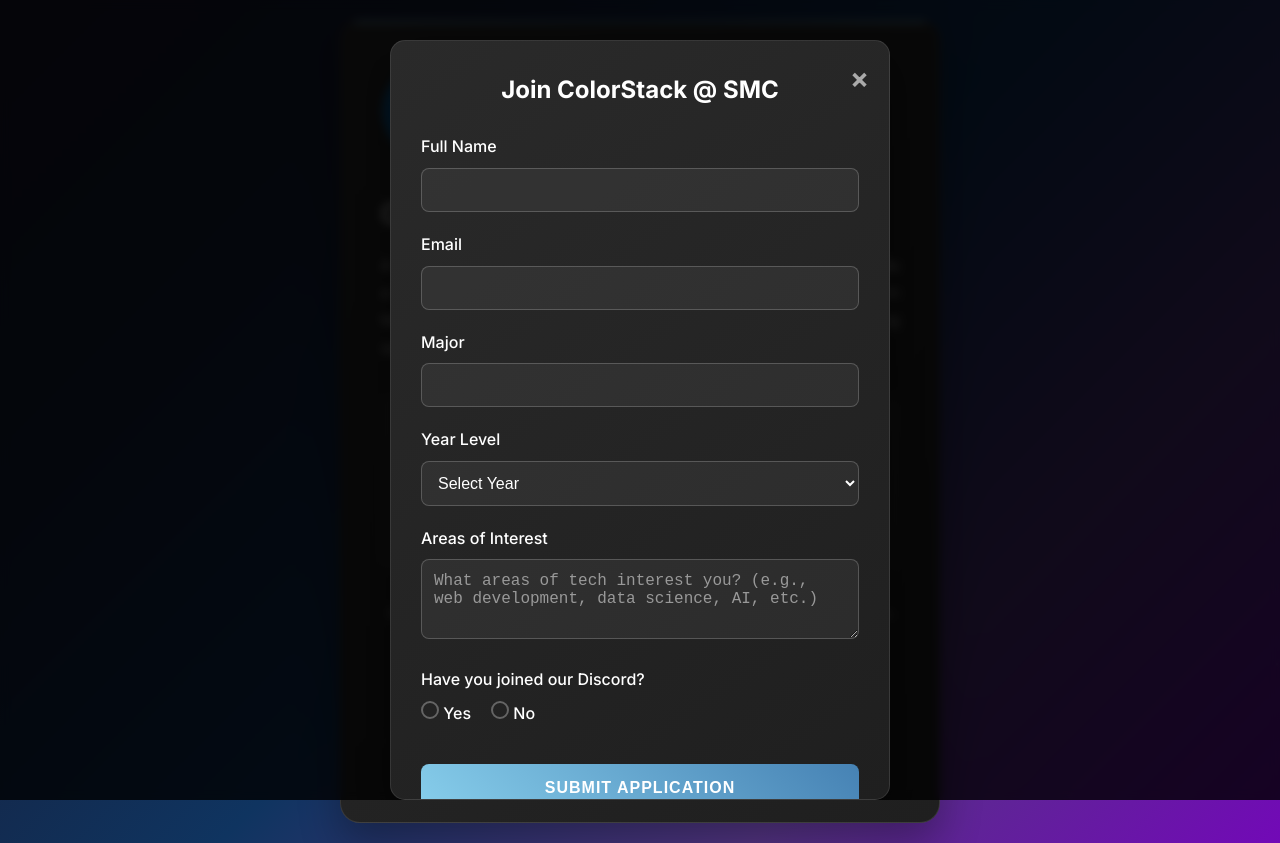
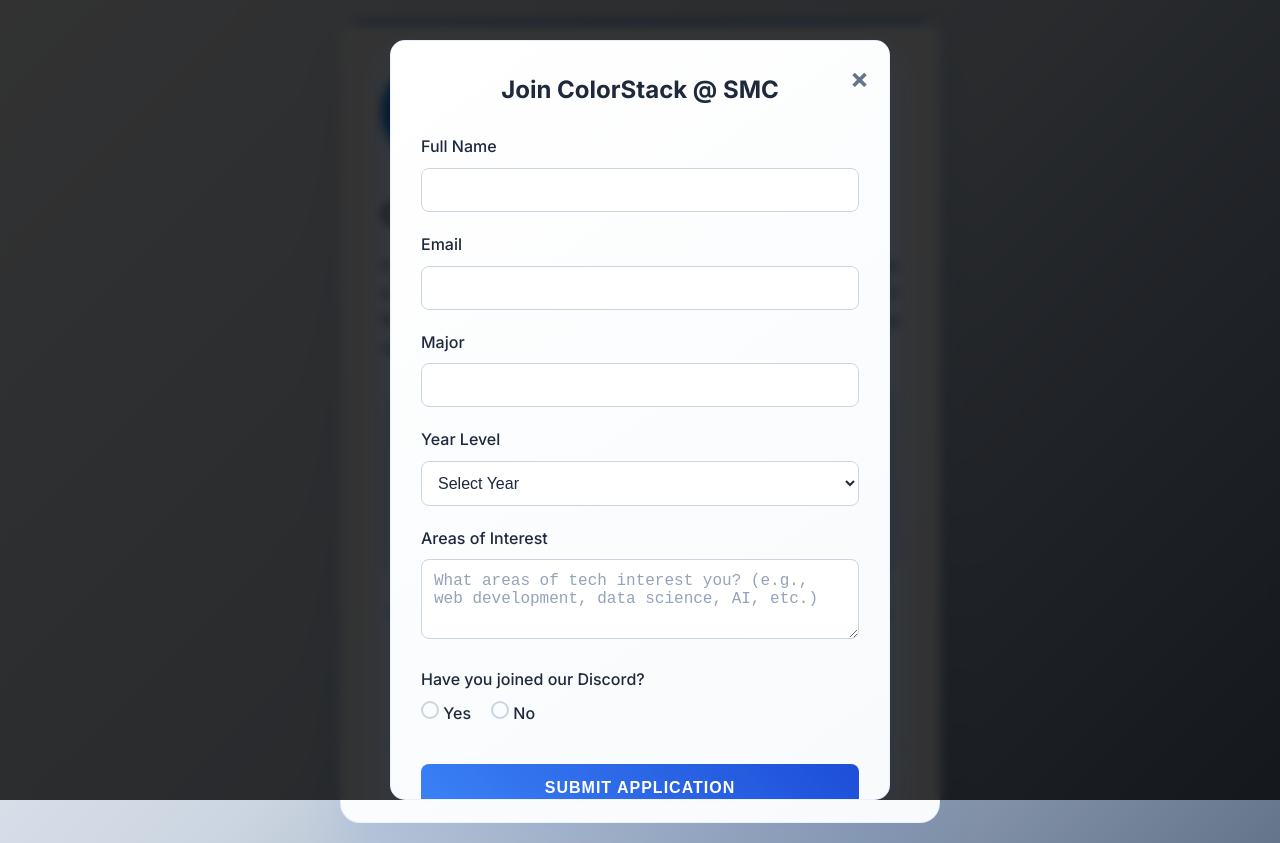
Before and after one commit to mussiebeyene/COLORSTACK-WEBSITE, a plain HTML site: page index.html in a window 1280 px wide. Both pictures are taken after a click on the button "JOIN NOW". Drawn offline with Linux system fonts and the light colour scheme.

Commit message:
Changed color scheme

```diff
--- a/styles.css
+++ b/styles.css
@@ -7,12 +7,12 @@
 
 body {
     font-family: 'Inter', -apple-system, BlinkMacSystemFont, 'Segoe UI', Roboto, sans-serif;
-    background: linear-gradient(135deg, #1a1a2e 0%, #16213e 25%, #0f3460 50%, #533483 75%, #7209b7 100%);
+    background: linear-gradient(135deg, #f8fafc 0%, #e2e8f0 25%, #cbd5e1 50%, #94a3b8 75%, #64748b 100%);
     min-height: 100vh;
     display: flex;
     align-items: center;
     justify-content: center;
-    color: #ffffff;
+    color: #1e293b;
     line-height: 1.6;
 }
 
@@ -26,13 +26,13 @@ body {
 
 /* Main Card */
 .main-card {
-    background: linear-gradient(145deg, #2a2a2a, #1f1f1f);
+    background: linear-gradient(145deg, #ffffff, #f8fafc);
     border-radius: 20px;
     padding: 40px;
     max-width: 600px;
     width: 100%;
-    box-shadow: 0 20px 40px rgba(0, 0, 0, 0.3);
-    border: 1px solid rgba(255, 255, 255, 0.1);
+    box-shadow: 0 20px 40px rgba(59, 130, 246, 0.1);
+    border: 1px solid rgba(59, 130, 246, 0.1);
     position: relative;
     overflow: hidden;
 }
@@ -43,8 +43,8 @@ body {
     top: 0;
     left: 0;
     right: 0;
-    height: 2px;
-    background: linear-gradient(90deg, #87ceeb, #4682b4, #87ceeb);
+    height: 3px;
+    background: linear-gradient(90deg, #3b82f6, #1d4ed8, #3b82f6);
 }
 
 /* Header Section */
@@ -67,8 +67,8 @@ body {
     height: 100px;
     border-radius: 50%;
     object-fit: cover;
-    border: 2px solid rgba(255, 255, 255, 0.1);
-    box-shadow: 0 4px 15px rgba(0, 0, 0, 0.2);
+    border: 3px solid #3b82f6;
+    box-shadow: 0 4px 15px rgba(59, 130, 246, 0.2);
 }
 
 .logo-text {
@@ -86,7 +86,7 @@ body {
     font-size: 2.5rem;
     font-weight: 700;
     margin-bottom: 5px;
-    background: linear-gradient(45deg, #ffffff, #f0f0f0);
+    background: linear-gradient(45deg, #1e293b, #3b82f6);
     -webkit-background-clip: text;
     -webkit-text-fill-color: transparent;
     background-clip: text;
@@ -94,7 +94,7 @@ body {
 
 .chapter-name {
     font-size: 1.1rem;
-    color: #cccccc;
+    color: #64748b;
     font-weight: 400;
 }
 
@@ -107,40 +107,40 @@ body {
     font-size: 1.8rem;
     font-weight: 600;
     margin-bottom: 15px;
-    color: #ffffff;
+    color: #1e293b;
 }
 
 .mission-text {
     font-size: 1rem;
-    color: #e0e0e0;
+    color: #475569;
     line-height: 1.7;
     text-align: justify;
 }
 
 /* Join Section */
 .join-section {
-    background: linear-gradient(145deg, #333333, #2a2a2a);
+    background: linear-gradient(145deg, #f1f5f9, #e2e8f0);
     border-radius: 15px;
     padding: 25px;
     margin-bottom: 30px;
-    border: 1px solid rgba(255, 255, 255, 0.05);
+    border: 1px solid rgba(59, 130, 246, 0.1);
 }
 
 .join-title {
     font-size: 1.3rem;
     font-weight: 600;
     margin-bottom: 10px;
-    color: #ffffff;
+    color: #1e293b;
 }
 
 .join-description {
     font-size: 0.95rem;
-    color: #cccccc;
+    color: #64748b;
     margin-bottom: 20px;
 }
 
 .join-button {
-    background: linear-gradient(45deg, #87ceeb, #4682b4);
+    background: linear-gradient(45deg, #3b82f6, #1d4ed8);
     color: white;
     border: none;
     padding: 12px 30px;
@@ -151,13 +151,13 @@ body {
     transition: all 0.3s ease;
     text-transform: uppercase;
     letter-spacing: 1px;
-    box-shadow: 0 4px 15px rgba(135, 206, 235, 0.3);
+    box-shadow: 0 4px 15px rgba(59, 130, 246, 0.3);
 }
 
 .join-button:hover {
     transform: translateY(-2px);
-    box-shadow: 0 6px 20px rgba(135, 206, 235, 0.4);
-    background: linear-gradient(45deg, #5f9ea0, #2f4f4f);
+    box-shadow: 0 6px 20px rgba(59, 130, 246, 0.4);
+    background: linear-gradient(45deg, #2563eb, #1e40af);
 }
 
 .join-button:active {
@@ -172,7 +172,7 @@ body {
 
 .social-text {
     font-size: 0.95rem;
-    color: #cccccc;
+    color: #64748b;
     margin-bottom: 15px;
 }
 
@@ -185,7 +185,7 @@ body {
 .social-icon {
     width: 45px;
     height: 45px;
-    background: rgba(255, 255, 255, 0.1);
+    background: #3b82f6;
     border-radius: 50%;
     display: flex;
     align-items: center;
@@ -193,13 +193,13 @@ body {
     color: white;
     text-decoration: none;
     transition: all 0.3s ease;
-    border: 1px solid rgba(255, 255, 255, 0.2);
+    border: 1px solid #3b82f6;
 }
 
 .social-icon:hover {
-    background: rgba(255, 255, 255, 0.2);
+    background: #2563eb;
     transform: translateY(-2px);
-    box-shadow: 0 4px 15px rgba(255, 255, 255, 0.1);
+    box-shadow: 0 4px 15px rgba(59, 130, 246, 0.3);
 }
 
 .social-icon i {
@@ -210,12 +210,12 @@ body {
 .footer {
     text-align: center;
     padding-top: 20px;
-    border-top: 1px solid rgba(255, 255, 255, 0.1);
+    border-top: 1px solid rgba(59, 130, 246, 0.1);
 }
 
 .copyright {
     font-size: 0.8rem;
-    color: #999999;
+    color: #94a3b8;
 }
 
 /* Modal Styles */
@@ -234,21 +234,21 @@ body {
 }
 
 .modal-content {
-    background: linear-gradient(145deg, #2a2a2a, #1f1f1f);
+    background: linear-gradient(145deg, #ffffff, #f8fafc);
     margin: 20px auto;
     padding: 30px;
     border-radius: 15px;
     width: 90%;
     max-width: 500px;
     position: relative;
-    border: 1px solid rgba(255, 255, 255, 0.1);
-    box-shadow: 0 20px 40px rgba(0, 0, 0, 0.5);
+    border: 1px solid rgba(59, 130, 246, 0.1);
+    box-shadow: 0 20px 40px rgba(59, 130, 246, 0.1);
     max-height: calc(100vh - 40px);
     overflow-y: auto;
 }
 
 .close {
-    color: #aaa;
+    color: #64748b;
     float: right;
     font-size: 28px;
     font-weight: bold;
@@ -259,12 +259,12 @@ body {
 }
 
 .close:hover {
-    color: #87ceeb;
+    color: #3b82f6;
 }
 
 .modal-content h2 {
     margin-bottom: 25px;
-    color: #ffffff;
+    color: #1e293b;
     font-size: 1.5rem;
     text-align: center;
 }
@@ -276,7 +276,7 @@ body {
 .form-group label {
     display: block;
     margin-bottom: 8px;
-    color: #ffffff;
+    color: #1e293b;
     font-weight: 500;
 }
 
@@ -285,10 +285,10 @@ body {
 .form-group textarea {
     width: 100%;
     padding: 12px;
-    border: 1px solid rgba(255, 255, 255, 0.2);
+    border: 1px solid #cbd5e1;
     border-radius: 8px;
-    background: rgba(255, 255, 255, 0.05);
-    color: #ffffff;
+    background: #ffffff;
+    color: #1e293b;
     font-size: 1rem;
     transition: all 0.3s ease;
 }
@@ -297,19 +297,19 @@ body {
 .form-group select:focus,
 .form-group textarea:focus {
     outline: none;
-    border-color: #87ceeb;
-    background: rgba(255, 255, 255, 0.1);
-    box-shadow: 0 0 0 3px rgba(135, 206, 235, 0.1);
+    border-color: #3b82f6;
+    background: #ffffff;
+    box-shadow: 0 0 0 3px rgba(59, 130, 246, 0.1);
 }
 
 .form-group input::placeholder,
 .form-group textarea::placeholder {
-    color: #999999;
+    color: #94a3b8;
 }
 
 .submit-button {
     width: 100%;
-    background: linear-gradient(45deg, #87ceeb, #4682b4);
+    background: linear-gradient(45deg, #3b82f6, #1d4ed8);
     color: white;
     border: none;
     padding: 15px;
@@ -324,9 +324,9 @@ body {
 }
 
 .submit-button:hover {
-    background: linear-gradient(45deg, #5f9ea0, #2f4f4f);
+    background: linear-gradient(45deg, #2563eb, #1e40af);
     transform: translateY(-2px);
-    box-shadow: 0 6px 20px rgba(135, 206, 235, 0.4);
+    box-shadow: 0 6px 20px rgba(59, 130, 246, 0.4);
 }
 
 /* Radio Button Styles */
@@ -341,13 +341,13 @@ body {
     align-items: center;
     gap: 8px;
     cursor: pointer;
-    color: #ffffff;
+    color: #1e293b;
     font-weight: 400;
     transition: all 0.3s ease;
 }
 
 .radio-option:hover {
-    color: #87ceeb;
+    color: #3b82f6;
 }
 
 .radio-option input[type="radio"] {
@@ -357,7 +357,7 @@ body {
 .radio-custom {
     width: 18px;
     height: 18px;
-    border: 2px solid rgba(255, 255, 255, 0.3);
+    border: 2px solid #cbd5e1;
     border-radius: 50%;
     display: inline-block;
     position: relative;
@@ -365,8 +365,8 @@ body {
 }
 
 .radio-option input[type="radio"]:checked + .radio-custom {
-    border-color: #87ceeb;
-    background: #87ceeb;
+    border-color: #3b82f6;
+    background: #3b82f6;
 }
 
 .radio-option input[type="radio"]:checked + .radio-custom::after {
@@ -382,7 +382,7 @@ body {
 }
 
 .radio-option input[type="radio"]:focus + .radio-custom {
-    box-shadow: 0 0 0 3px rgba(135, 206, 235, 0.1);
+    box-shadow: 0 0 0 3px rgba(59, 130, 246, 0.1);
 }
 
 /* Responsive Design */
@@ -492,6 +492,6 @@ body {
 /* Hover Effects */
 .main-card:hover {
     transform: translateY(-5px);
-    box-shadow: 0 25px 50px rgba(0, 0, 0, 0.4);
+    box-shadow: 0 25px 50px rgba(59, 130, 246, 0.15);
     transition: all 0.3s ease;
 }
```
